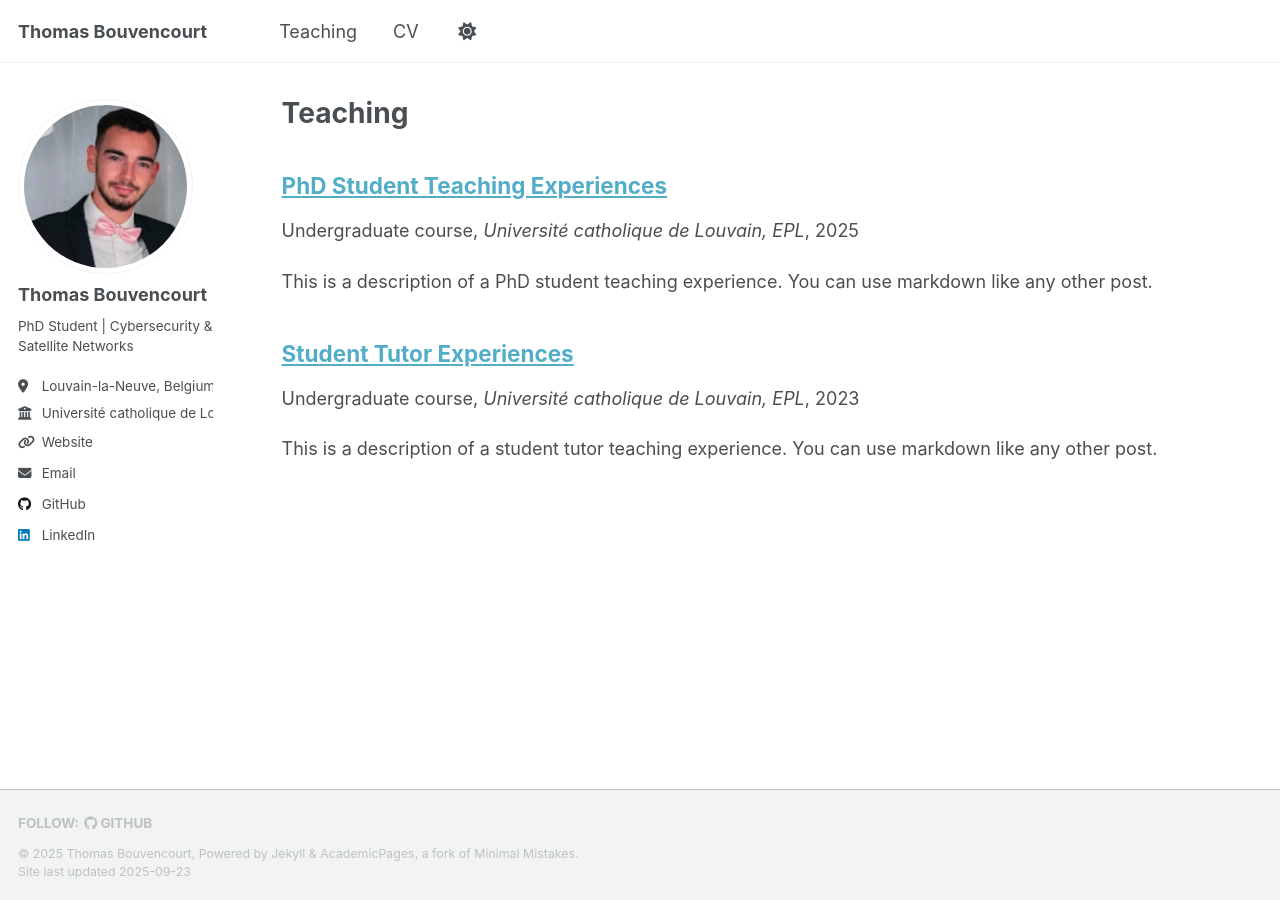
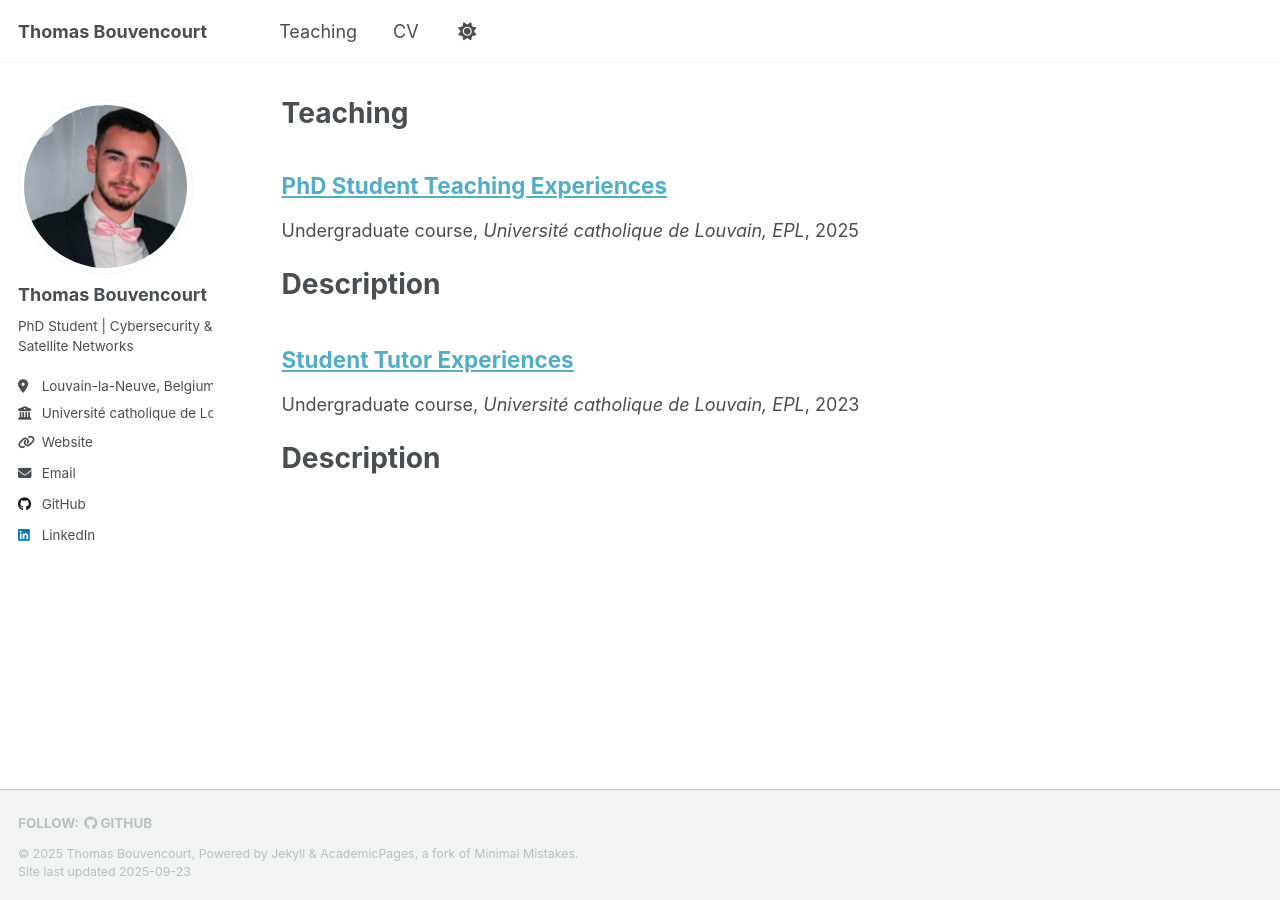
Before and after one commit to tbouvencourt/tbouvencourt.github.io, a Jekyll site: the page built from _pages/teaching.html, in a window 1280 px wide. Built offline with Jekyll 4.4.1, drawn with Linux system fonts in a browser that asks for light colours; a script that is not in the unit is left out.

```diff
--- a/_config.yml
+++ b/_config.yml
@@ -243,7 +243,7 @@ defaults:
       author_profile: true
       read_time: true
       comments: true
-      share: true
+      share: false
       related: true
   # _pages
   - scope:
@@ -259,7 +259,7 @@ defaults:
     values:
       layout: single
       author_profile: true
-      share: true
+      share: false
       comments: true
   # _publications
   - scope:
@@ -268,7 +268,7 @@ defaults:
     values:
       layout: single
       author_profile: true
-      share: true
+      share: false
       comments: true
   # _portfolio
   - scope:
@@ -277,7 +277,7 @@ defaults:
     values:
       layout: single
       author_profile: true
-      share: true
+      share: false
       comment: true
   # _talks
   - scope:
@@ -286,7 +286,7 @@ defaults:
     values:
       layout: talk
       author_profile: true
-      share: true
+      share: false
 
 
 # Sass/SCSS
--- a/_teaching/2014-spring-teaching-1.md
+++ b/_teaching/2014-spring-teaching-1.md
@@ -8,14 +8,12 @@ date: "01-09-2023"
 location: "Louvain-la-Neuve, Belgium"
 ---
 
-This is a description of a student tutor teaching experience. You can use markdown like any other post.
-
-Heading 1
+Description
 ======
 
 As a student tutor, I assisted undergraduate students in developing their programming skills.
 
-Heading 2
+Details
 ======
 
 Courses I contributed :
--- a/_teaching/2015-spring-teaching-2.md
+++ b/_teaching/2015-spring-teaching-2.md
@@ -8,14 +8,12 @@ date: "01-09-2025"
 location: "Louvain-la-Neuve, Belgium"
 ---
 
-This is a description of a PhD student teaching experience. You can use markdown like any other post.
-
-Heading 1
+Description
 ======
 
 As a PhD student, I supervise courses and projects, supporting students in different course.
 
-Heading 2
+Details
 ======
 
 Courses I contributed to include:
```
Also changed, not shown: other parts of _teaching/2014-spring-teaching-1.md (+1 -1 lines), other parts of _teaching/2015-spring-teaching-2.md (+1 -1 lines).
